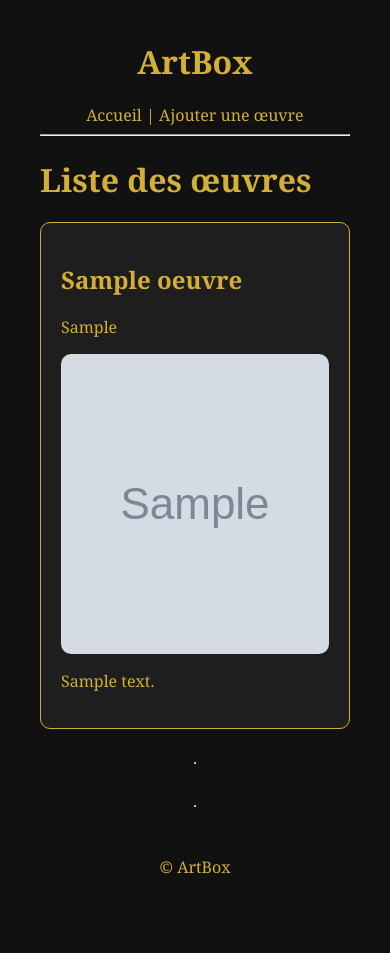
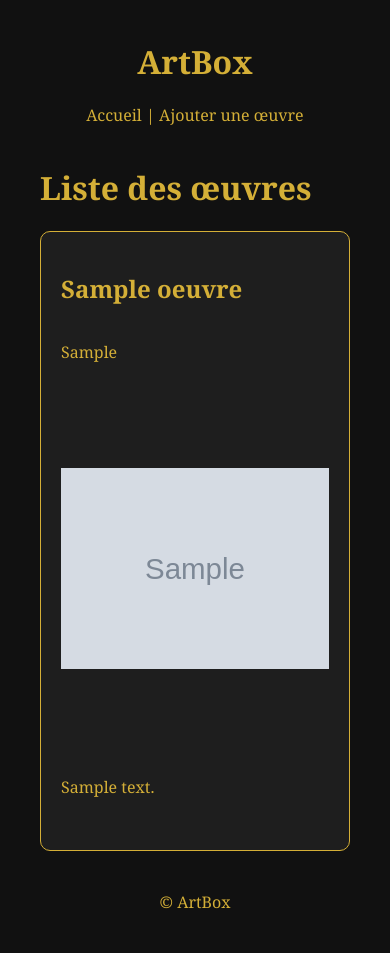
Before and after one commit to NicolasFullstack/artbox, a PHP site: page / in a window 390 px wide. Before the commit the page ends 874 px from the top, so only its background shows below. Run offline with PHP 8.4, Linux system fonts and the light colour scheme; tables that the repository leaves empty or names only in its code hold one stand-in row (values such as "Sample post"); grey boxes marked "Sample" are stand-in pictures.

Commit message:
Finalisation du design responsive des oeuvres

```diff
--- a/assets/css/style.css
+++ b/assets/css/style.css
@@ -3,6 +3,16 @@ body {
     color: #d4af37;
     font-family: Georgia, serif;
     margin: 40px;
+}
+
+header {
+    text-align: center;
+    margin-bottom: 40px;
+}
+
+footer {
+    text-align: center;
+    margin-top: 40px;
 }
 
 a {
@@ -14,11 +24,6 @@ a:hover {
     color: #f1d97a;
 }
 
-header,
-footer {
-    text-align: center;
-}
-
 h1,
 h2,
 p,
@@ -26,11 +31,52 @@ label {
     color: #d4af37;
 }
 
-img {
-    max-width: 300px;
+.oeuvres-grid {
+    display: flex;
+    flex-wrap: wrap;
+    gap: 25px;
+    justify-content: center;
+    align-items: flex-start;
+}
+
+.oeuvre-card {
+    width: 400px;
+    height: 620px;
+
+    background-color: #1e1e1e;
+    border: 1px solid #d4af37;
+
+    padding: 20px;
     border-radius: 10px;
-    display: block;
-    margin-top: 10px;
+    box-sizing: border-box;
+
+    display: flex;
+    flex-direction: column;
+}
+
+.oeuvre-image {
+    width: 100%;
+    height: 380px;
+
+    object-fit: contain;
+
+    border-radius: 10px;
+}
+
+.oeuvre-card h2,
+.oeuvre-card p {
+    width: 100%;
+    overflow-wrap: break-word;
+}
+
+.oeuvre-description {
+    max-height: 4.5em;
+
+    overflow-y: auto;
+
+    line-height: 1.5;
+
+    padding-right: 5px;
 }
 
 input,
@@ -38,31 +84,18 @@ textarea,
 button {
     background-color: white;
     color: black;
+
     padding: 8px;
     margin-top: 5px;
-}
-.oeuvre-card {
-    background-color: #1e1e1e;
-    border: 1px solid #d4af37;
-    padding: 20px;
-    border-radius: 10px;
-}
-.oeuvres-grid {
-    display: grid;
-    grid-template-columns: repeat(auto-fit, minmax(250px, 1fr));
-    gap: 25px;
+
+    border-radius: 5px;
+    border: none;
 }
 
-.oeuvre-card {
-    background-color: #1e1e1e;
-    border: 1px solid #d4af37;
-    padding: 20px;
-    border-radius: 10px;
+button {
+    cursor: pointer;
 }
 
-.oeuvre-card img {
-    width: 100%;
-    height: 300px;
-    object-fit: cover;
-    border-radius: 10px;
+button:hover {
+    background-color: #dddddd;
 }
--- a/footer.php
+++ b/footer.php
@@ -1,5 +1,3 @@
-<hr>
-
 <footer>
     <p>© ArtBox</p>
 </footer>
--- a/header.php
+++ b/header.php
@@ -18,5 +18,4 @@
         <a href="ajout.php">Ajouter une œuvre</a>
     </nav>
 
-    <hr>
 </header>
--- a/index.php
+++ b/index.php
@@ -27,14 +27,14 @@ $oeuvres = $requete->fetchAll();
 
     <p><?php echo htmlspecialchars($oeuvre['artiste']); ?></p>
 
-            <img src="<?php echo $oeuvre['image']; ?>" width="300">
+    <img class="oeuvre-image" src="<?php echo htmlspecialchars($oeuvre['image']); ?>" alt="<?php echo htmlspecialchars($oeuvre['titre']); ?>">
 
-            <p><?php echo htmlspecialchars($oeuvre['description']); ?></p>
+    <p class="oeuvre-description"><?php echo htmlspecialchars($oeuvre['description']); ?></p>
 
 </div>
 
-        <hr>
-
     <?php } ?>
 
+    </div>
+
 <?php require 'footer.php'; ?>
```
Also changed, not shown: ajout.php (+4 -4 lines), traitement.php (+14 -9 lines). Lines whose indentation alone changed are shown as unchanged.
